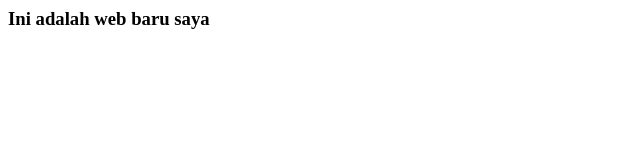
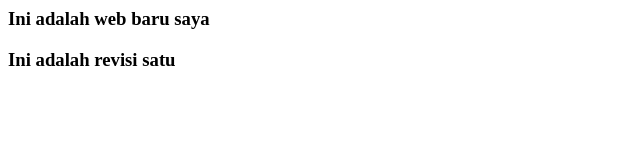
Before and after one commit to idhamkhalif/tes, a plain HTML site: page index.html in a window 1280 px wide. Shown: the whole page, without its empty margins (0-640 px from the left). Drawn offline with Linux system fonts and the light colour scheme.

Commit message:
Commait Dua

```diff
--- a/index.html
+++ b/index.html
@@ -5,5 +5,6 @@
 
 	<body>
 		<h3>Ini adalah web baru saya</h3>
+		<h3>Ini adalah revisi satu<h3>
 	</body>
 </html>
```
